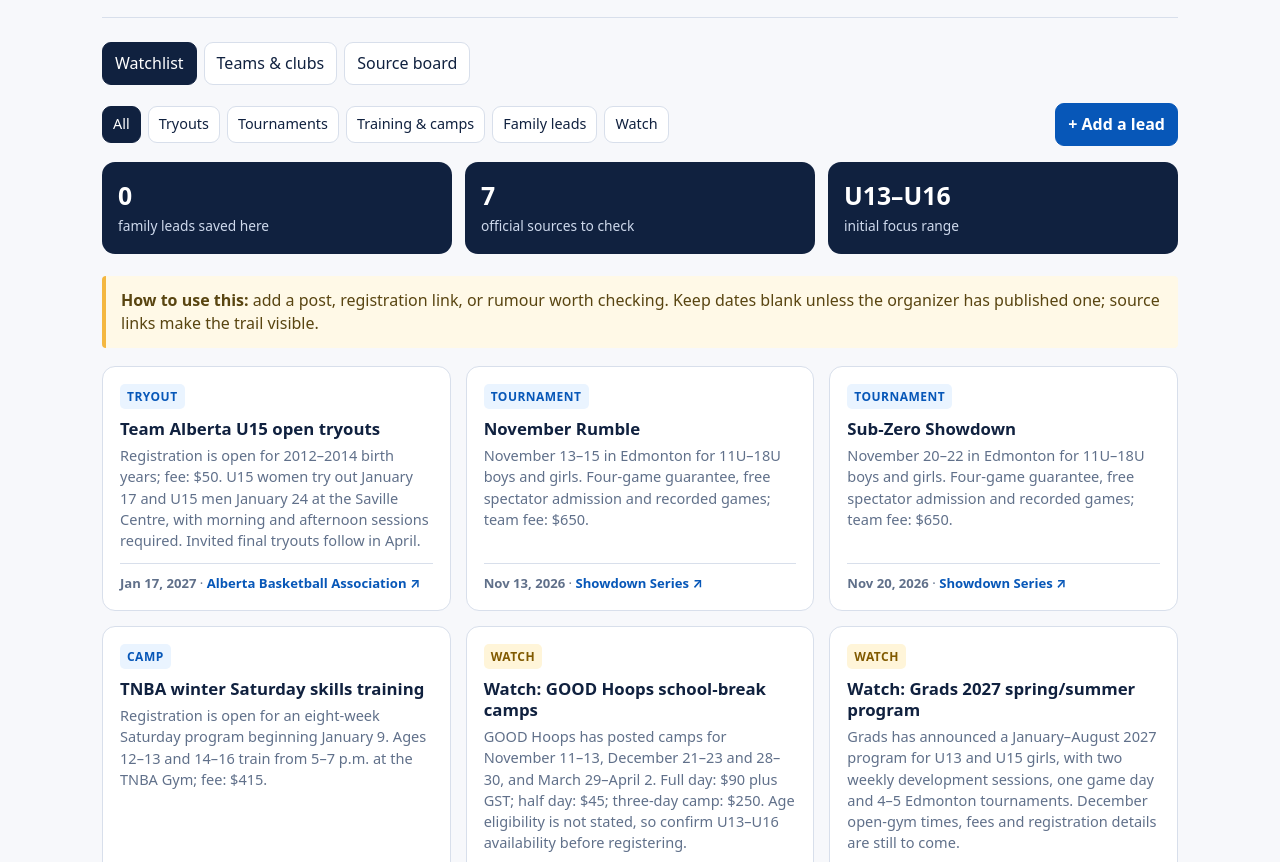
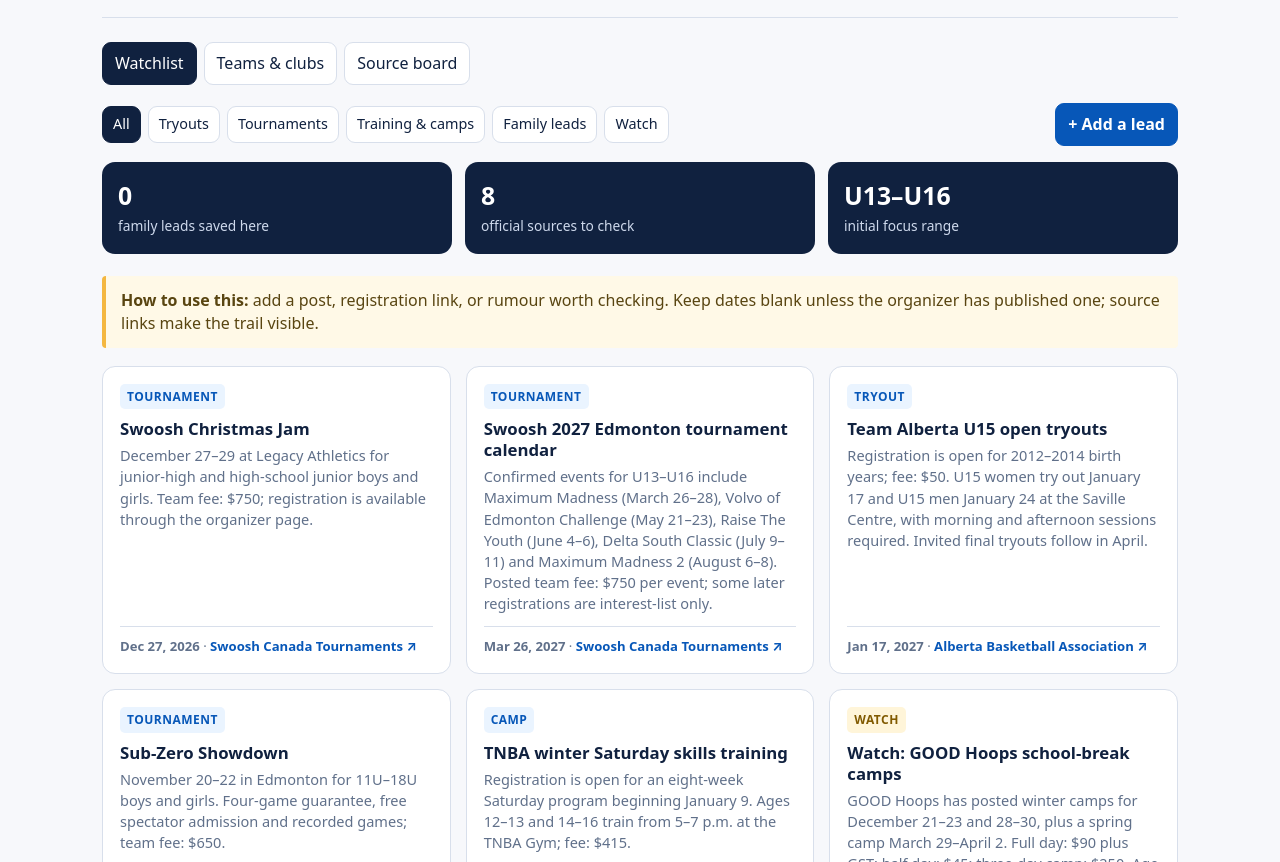
Before and after one commit to cjhlewis-png/edmobball, a plain HTML site: page index.html in a window 1280 px wide. Shown: the part 80-942 px from the top of the page. Drawn offline with Linux system fonts and the light colour scheme.

Commit message:
Add Swoosh tournament calendar and remove expired items

```diff
--- a/index.html
+++ b/index.html
@@ -12,7 +12,7 @@
 <header><div class="brand"><div class="ball">E</div><div><p class="eyebrow">Family basketball desk</p><h1>EdmoBall</h1></div></div><div class="privacy">Public information · no personal details</div></header>
 <nav><button class="tab active" data-view="watch">Watchlist</button><button class="tab" data-view="clubs">Teams & clubs</button><button class="tab" data-view="sources">Source board</button></nav>
 <section id="watch" class="view active"><div class="toolbar"><div class="filters"><button class="filter active" data-filter="all">All</button><button class="filter" data-filter="tryout">Tryouts</button><button class="filter" data-filter="tournament">Tournaments</button><button class="filter" data-filter="camp">Training & camps</button><button class="filter" data-filter="lead">Family leads</button><button class="filter" data-filter="watch">Watch</button></div><button class="add" id="openModal">+ Add a lead</button></div>
-<div class="summary"><div class="metric"><strong id="leadCount">0</strong><span>family leads saved here</span></div><div class="metric"><strong>7</strong><span>official sources to check</span></div><div class="metric"><strong>U13–U16</strong><span>initial focus range</span></div></div>
+<div class="summary"><div class="metric"><strong id="leadCount">0</strong><span>family leads saved here</span></div><div class="metric"><strong>8</strong><span>official sources to check</span></div><div class="metric"><strong>U13–U16</strong><span>initial focus range</span></div></div>
 <div class="notice"><strong>How to use this:</strong> add a post, registration link, or rumour worth checking. Keep dates blank unless the organizer has published one; source links make the trail visible.</div>
 <div id="watchCards" class="grid"></div></section>
 <section id="clubs" class="view"><div class="toolbar"><div><p class="eyebrow">Edmonton area</p><h2 style="margin:0">Teams and pathways</h2></div></div><div id="clubCards" class="grid"></div></section>
@@ -21,11 +21,12 @@
 </main>
 <script>
 const watched=[
+{type:"tournament",date:"2026-12-27",title:"Swoosh Christmas Jam",body:"December 27–29 at Legacy Athletics for junior-high and high-school junior boys and girls. Team fee: $750; registration is available through the organizer page.",source:"Swoosh Canada Tournaments",url:"https://www.swooshcanadatournaments.com/swoosh-christmas-jam"},
+{type:"tournament",date:"2027-03-26",title:"Swoosh 2027 Edmonton tournament calendar",body:"Confirmed events for U13–U16 include Maximum Madness (March 26–28), Volvo of Edmonton Challenge (May 21–23), Raise The Youth (June 4–6), Delta South Classic (July 9–11) and Maximum Madness 2 (August 6–8). Posted team fee: $750 per event; some later registrations are interest-list only.",source:"Swoosh Canada Tournaments",url:"https://www.swooshcanadatournaments.com/upcoming-tournaments"},
 {type:"tryout",date:"2027-01-17",title:"Team Alberta U15 open tryouts",body:"Registration is open for 2012–2014 birth years; fee: $50. U15 women try out January 17 and U15 men January 24 at the Saville Centre, with morning and afternoon sessions required. Invited final tryouts follow in April.",source:"Alberta Basketball Association",url:"https://basketballalberta.msa4.rampinteractive.com/content/2026-team-alberta"},
-{type:"tournament",date:"2026-11-13",title:"November Rumble",body:"November 13–15 in Edmonton for 11U–18U boys and girls. Four-game guarantee, free spectator admission and recorded games; team fee: $650.",source:"Showdown Series",url:"https://eliteacesathletics.com/showdownseries/tournaments/november-rumble"},
 {type:"tournament",date:"2026-11-20",title:"Sub-Zero Showdown",body:"November 20–22 in Edmonton for 11U–18U boys and girls. Four-game guarantee, free spectator admission and recorded games; team fee: $650.",source:"Showdown Series",url:"https://eliteacesathletics.com/showdownseries/tournaments/sub-zero-showdown"},
 {type:"camp",date:"2027-01-09",title:"TNBA winter Saturday skills training",body:"Registration is open for an eight-week Saturday program beginning January 9. Ages 12–13 and 14–16 train from 5–7 p.m. at the TNBA Gym; fee: $415.",source:"True North Basketball Academy",url:"https://www.truenorthbasketballacademy.com/skillstraining"},
-{type:"watch",date:"2026-11-11",title:"Watch: GOOD Hoops school-break camps",body:"GOOD Hoops has posted camps for November 11–13, December 21–23 and 28–30, and March 29–April 2. Full day: $90 plus GST; half day: $45; three-day camp: $250. Age eligibility is not stated, so confirm U13–U16 availability before registering.",source:"GOOD Hoops",url:"https://goodhoops.ca/edmonton-basketball-camps"},
+{type:"watch",date:"2026-12-21",title:"Watch: GOOD Hoops school-break camps",body:"GOOD Hoops has posted winter camps for December 21–23 and 28–30, plus a spring camp March 29–April 2. Full day: $90 plus GST; half day: $45; three-day camp: $250. Age eligibility is not stated, so confirm U13–U16 availability before registering.",source:"GOOD Hoops",url:"https://goodhoops.ca/edmonton-basketball-camps"},
 {type:"watch",title:"Watch: Grads 2027 spring/summer program",body:"Grads has announced a January–August 2027 program for U13 and U15 girls, with two weekly development sessions, one game day and 4–5 Edmonton tournaments. December open-gym times, fees and registration details are still to come.",source:"Edmonton Grads",url:"https://www.gradsbasketball.ca/"},
 {type:"tournament",date:"2027-04-09",title:"GOOD Hoops Girls Spring Invitational",body:"April 9–11, 2027 for 11U, 13U, 15U and 18U girls, with four guaranteed games. Registration deadline: March 27; fee: $750 plus GST.",source:"GOOD Hoops",url:"https://goodhoops.ca/basketball-tournaments"},
 {type:"tournament",date:"2027-04-30",title:"GOOD Hoops Spring Classic",body:"April 30–May 2, 2027 for 11U, 13U, 15U and 18U boys and girls, with four guaranteed games. Registration deadline: April 1; fee: $750 plus GST.",source:"GOOD Hoops",url:"https://goodhoops.ca/basketball-tournaments"},
@@ -43,13 +44,14 @@ const clubs=[
 {title:"Northwest Zone Basketball Association",tag:"Community / zone",body:"Northwest Edmonton zone association with registration and evaluation information.",url:"https://northwestbasketball.ca/",source:"northwestbasketball.ca"}
 ];
 const sources=[
-{title:"Showdown Series",tag:"Tournaments",body:"Organizer pages and registration links for Edmonton youth tournaments.",url:"https://eliteacesathletics.com/showdownseries/tournaments",source:"Last checked 10 Nov 2026"},
-{title:"Alberta Basketball Association",tag:"Provincial / tournaments",body:"Team Alberta tryouts, sanctioned club tournaments and provincial basketball information.",url:"https://www.abbasketball.ca/",source:"Last checked 10 Nov 2026"},
-{title:"EYBA",tag:"Community leagues",body:"Edmonton Youth Basketball Association announcements and zone information.",url:"https://www.eyba.ca/",source:"Last checked 10 Nov 2026"},
-{title:"Genesis YEG",tag:"Club",body:"Programs, travel teams, training and tournament information.",url:"https://genesisbasketballyeg.ca/",source:"Last checked 10 Nov 2026"},
-{title:"GOOD Hoops",tag:"Club",body:"Camps, teams, training and circuit-program updates.",url:"https://goodhoops.ca/",source:"Last checked 10 Nov 2026"},
-{title:"West Elite Basketball Association",tag:"Club",body:"Program, tryout and tournament notices.",url:"https://sites.google.com/view/west-elite-basketball/home",source:"Last checked 10 Nov 2026"},
-{title:"Exposure Events — Alberta",tag:"Tournaments",body:"Tournament platform used by some Alberta event directors.",url:"https://basketball.exposureevents.com/",source:"Last checked 10 Nov 2026"}
+{title:"Swoosh Canada Tournaments",tag:"Tournaments",body:"Edmonton tournament dates, divisions, venues and registration links.",url:"https://www.swooshcanadatournaments.com/upcoming-tournaments",source:"Last checked 17 Nov 2026"},
+{title:"Showdown Series",tag:"Tournaments",body:"Organizer pages and registration links for Edmonton youth tournaments.",url:"https://eliteacesathletics.com/showdownseries/tournaments",source:"Last checked 17 Nov 2026"},
+{title:"Alberta Basketball Association",tag:"Provincial / tournaments",body:"Team Alberta tryouts, sanctioned club tournaments and provincial basketball information.",url:"https://www.abbasketball.ca/",source:"Last checked 17 Nov 2026"},
+{title:"EYBA",tag:"Community leagues",body:"Edmonton Youth Basketball Association announcements and zone information.",url:"https://www.eyba.ca/",source:"Last checked 17 Nov 2026"},
+{title:"Genesis YEG",tag:"Club",body:"Programs, travel teams, training and tournament information.",url:"https://genesisbasketballyeg.ca/",source:"Last checked 17 Nov 2026"},
+{title:"GOOD Hoops",tag:"Club",body:"Camps, teams, training and circuit-program updates.",url:"https://goodhoops.ca/",source:"Last checked 17 Nov 2026"},
+{title:"West Elite Basketball Association",tag:"Club",body:"Program, tryout and tournament notices.",url:"https://sites.google.com/view/west-elite-basketball/home",source:"Last checked 17 Nov 2026"},
+{title:"Exposure Events — Alberta",tag:"Tournaments",body:"Tournament platform used by some Alberta event directors.",url:"https://basketball.exposureevents.com/",source:"Last checked 17 Nov 2026"}
 ];
 const modal=document.querySelector("#leadModal"),storageKey="edmoball-family-leads";
 function esc(s){const d=document.createElement("div");d.textContent=s||"";return d.innerHTML}
```
